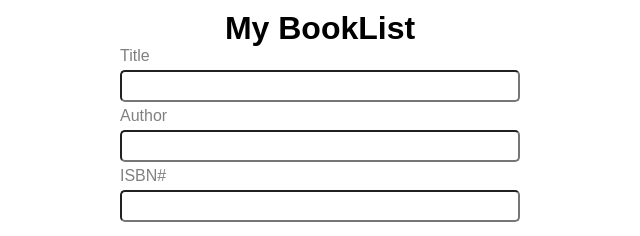
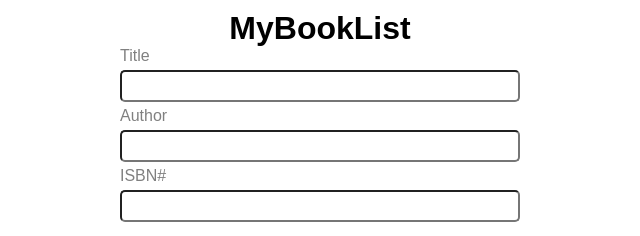
Before and after one commit to acciojob/book-list-Aashish257, a website: page main.html in a window 1280 px wide. Shown: the top 236 px of the page, 320-960 px from the left. Drawn offline with Linux system fonts and the light colour scheme.

Commit message:
created a submission

```diff
--- a/main.html
+++ b/main.html
@@ -7,7 +7,7 @@
 </head>
 <body>
   <div class="container">
-    <h1>My BookList</h1>
+    <h1>MyBookList</h1>
     <div class="form-group">
       <label for="title">Title</label>
       <input type="text" id="title">
```
